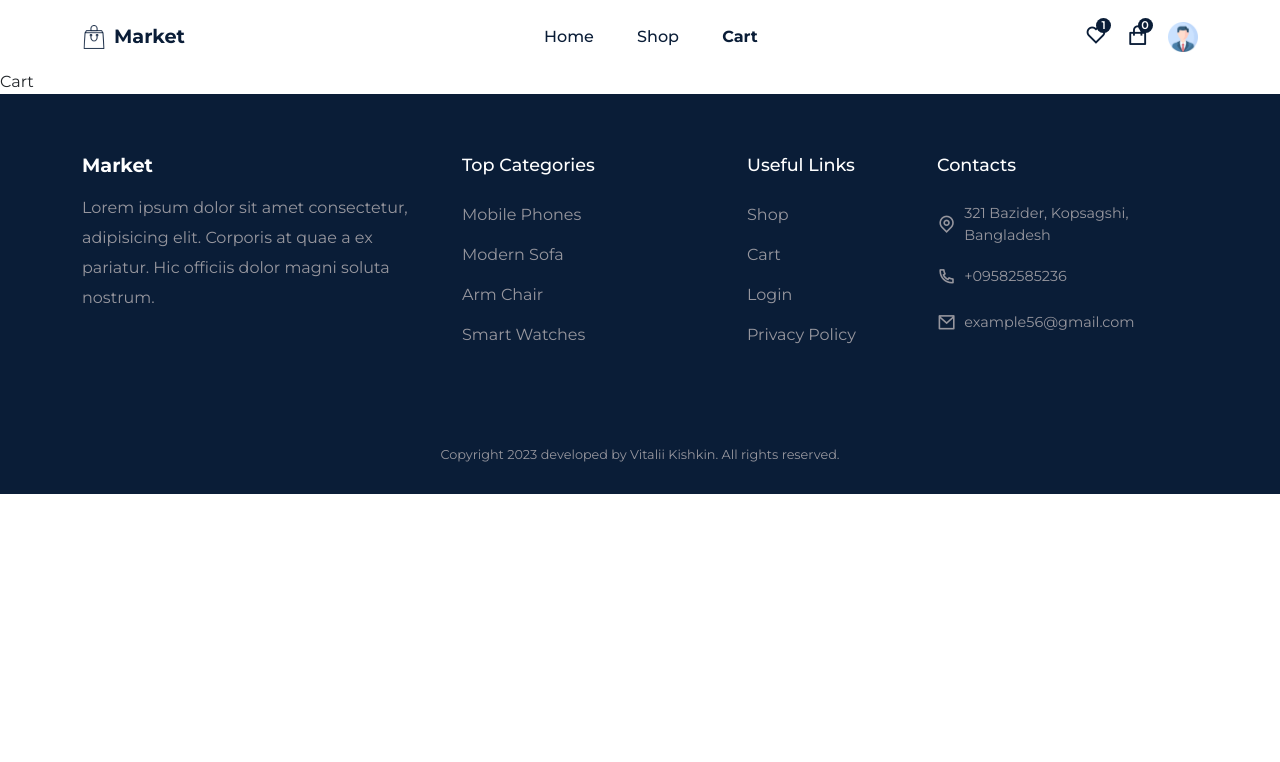
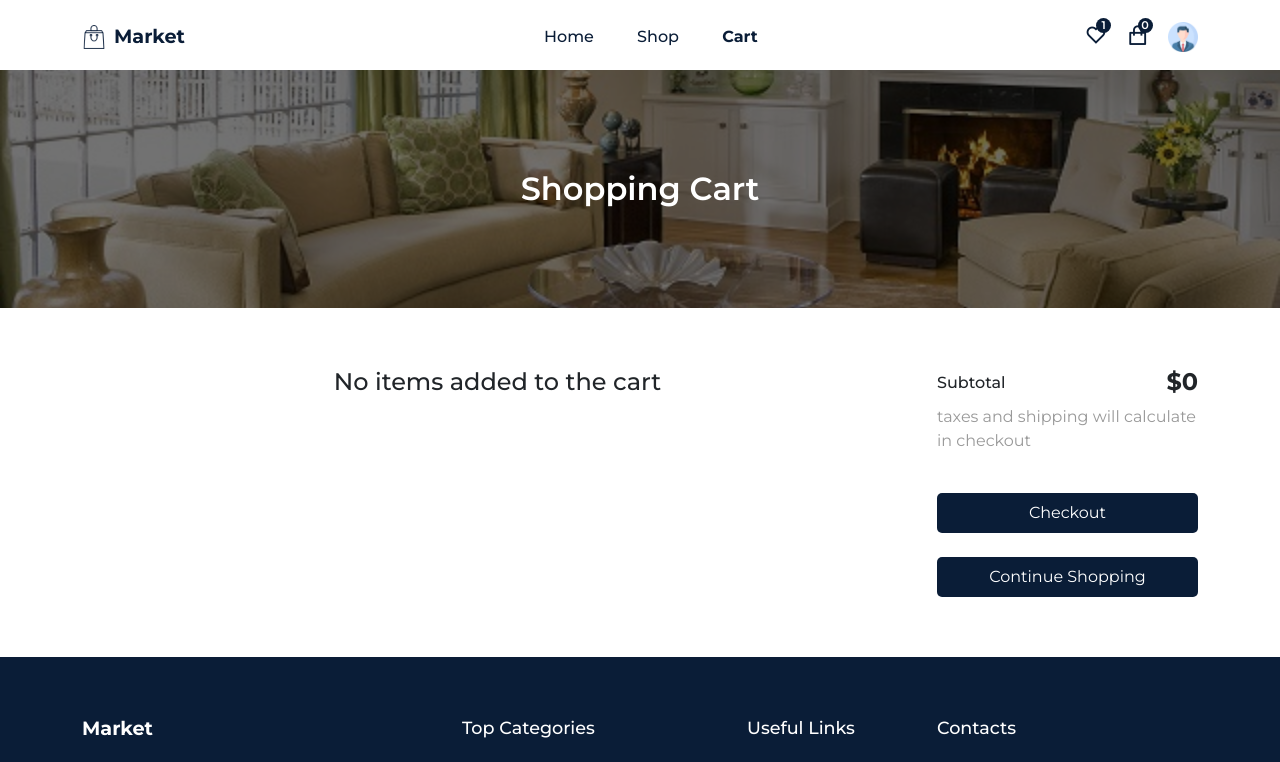
Before and after one commit to ZimmerF0/ecommerce-app, a React (Create React App) app: page /cart in a window 1280 px wide. Shown: the top 762 px of the page. Built offline with nearby package versions, Linux system fonts and the light colour scheme; the HTML template or start-up script is replaced by a standard one.

Commit message:
edits in Cart component

```diff
--- a/src/components/Header/Header.jsx
+++ b/src/components/Header/Header.jsx
@@ -2,7 +2,7 @@
 import { Container, Row } from "reactstrap";
 import { useSelector } from "react-redux";
 
-import { NavLink } from "react-router-dom";
+import { NavLink, useNavigate } from "react-router-dom";
 import "./header.css";
 import { motion } from "framer-motion";
 
@@ -29,6 +29,7 @@
   const totalQuantity = useSelector(state => state.cart.totalQuantity);
 
   const menuRef = useRef(null);
+  const navigate = useNavigate();
 
   const stickyHeaderFunc = () => {
     window.addEventListener("scroll", () => {
@@ -50,6 +51,10 @@
   });
 
   const menuToggle = () => menuRef.current.classList.toggle("active__menu");
+
+  const navigateToCart = () => {
+    navigate("/cart");
+  };
 
   return (
     <header className="header" ref={headerRef}>
@@ -85,7 +90,7 @@
                 <i class="ri-heart-line"></i>
                 <span className="badge">1</span>
               </span>
-              <span className="cart__icon">
+              <span className="cart__icon" onClick={navigateToCart}>
                 <i class="ri-shopping-bag-line"></i>
                 <span className="badge">{totalQuantity}</span>
               </span>
--- a/src/components/UI/ProductCard.jsx
+++ b/src/components/UI/ProductCard.jsx
@@ -18,7 +18,7 @@
         id: item.id,
         productName: item.productName,
         price: item.price,
-        image: item.imgUrl,
+        imgUrl: item.imgUrl,
       })
     );
 
--- a/src/pages/Cart.jsx
+++ b/src/pages/Cart.jsx
@@ -1,7 +1,96 @@
 import React from "react";
+import { useSelector, useDispatch } from "react-redux";
+
+import Helmet from "../components/Helmet/Helmet";
+import CommonSection from "../components/UI/CommonSection";
+import { Container, Row, Col } from "reactstrap";
+import { motion } from "framer-motion";
+import { cartActions } from "../redux/slices/cartSlice";
+
+import "../styles/cart.css";
+import { Link } from "react-router-dom";
 
 const Cart = () => {
-  return <div>Cart</div>;
+  const cartItems = useSelector(state => state.cart.cartItems);
+  const totalAmount = useSelector(state => state.cart.totalAmount);
+
+  return (
+    <Helmet title="Cart">
+      <CommonSection title="Shopping Cart" />
+
+      <section>
+        <Container>
+          <Row>
+            <Col lg="9">
+              {cartItems.length === 0 ? (
+                <h2 className="fs-4 text-center">No items added to the cart</h2>
+              ) : (
+                <table className="table bordered">
+                  <thead>
+                    <tr>
+                      <th>Image</th>
+                      <th>Title</th>
+                      <th>Price</th>
+                      <th>Qty</th>
+                      <th>Delete</th>
+                    </tr>
+                  </thead>
+
+                  <tbody>
+                    {cartItems.map((item, index) => (
+                      <Tr item={item} key={index} />
+                    ))}
+                  </tbody>
+                </table>
+              )}
+            </Col>
+
+            <Col lg="3">
+              <div>
+                <h6 className="d-flex align-items-center justify-content-between">
+                  Subtotal
+                  <span className="fs-4 fw-bold">${totalAmount}</span>
+                </h6>
+              </div>
+              <p className="fs-6 mt-2">
+                taxes and shipping will calculate in checkout
+              </p>
+              <div>
+                <button className="buy__btn w-100 ">
+                  <Link to="/checkout">Checkout</Link>
+                </button>
+                <button className="buy__btn w-100 mt-4">
+                  <Link to="/shop">Continue Shopping</Link>
+                </button>
+              </div>
+            </Col>
+          </Row>
+        </Container>
+      </section>
+    </Helmet>
+  );
+};
+
+const Tr = ({ item }) => {
+  const dispatch = useDispatch();
+
+  const deleteProduct = () => {
+    dispatch(cartActions.deleteItem(item.id));
+  };
+
+  return (
+    <tr>
+      <td>
+        <img src={item.imgUrl} alt="" />
+      </td>
+      <td>{item.productName}</td>
+      <td>${item.price}</td>
+      <td>{item.quantity}px</td>
+      <td>
+        <i onClick={deleteProduct} class="ri-delete-bin-line"></i>
+      </td>
+    </tr>
+  );
 };
 
 export default Cart;
--- a/src/redux/slices/cartSlice.js
+++ b/src/redux/slices/cartSlice.js
@@ -19,7 +19,7 @@
         state.cartItems.push({
           id: newItem.id,
           productName: newItem.productName,
-          image: newItem.imgUrl,
+          imgUrl: newItem.imgUrl,
           price: newItem.price,
           quantity: 1,
           totalPrice: newItem.price,
@@ -31,7 +31,21 @@
       }
 
       state.totalAmount = state.cartItems.reduce(
-        (total, item) => total + Number(item.price) * Number(item.quantity)
+        (total, item) => total + Number(item.price) * Number(item.quantity), 0
+      );
+    },
+
+    deleteItem: (state, action) => {
+      const id = action.payload;
+      const existingItem = state.cartItems.find(item => item.id === id);
+
+      if (existingItem) {
+        state.cartItems = state.cartItems.filter(item => item.id !== id);
+        state.totalQuantity = state.totalQuantity - existingItem.quantity;
+      }
+
+      state.totalAmount = state.cartItems.reduce(
+        (total, item) => total + Number(item.price) * Number(item.quantity), 0
       );
     },
   },
--- a/src/styles/cart.css
+++ b/src/styles/cart.css
@@ -0,0 +1,14 @@
+.table tr td img {
+  width: 80px !important;
+  height: 80px !important;
+  object-fit: cover;
+}
+
+
+td i {
+  cursor: pointer;
+}
+
+td, th {
+  color: var(--primary-color);
+}
```
